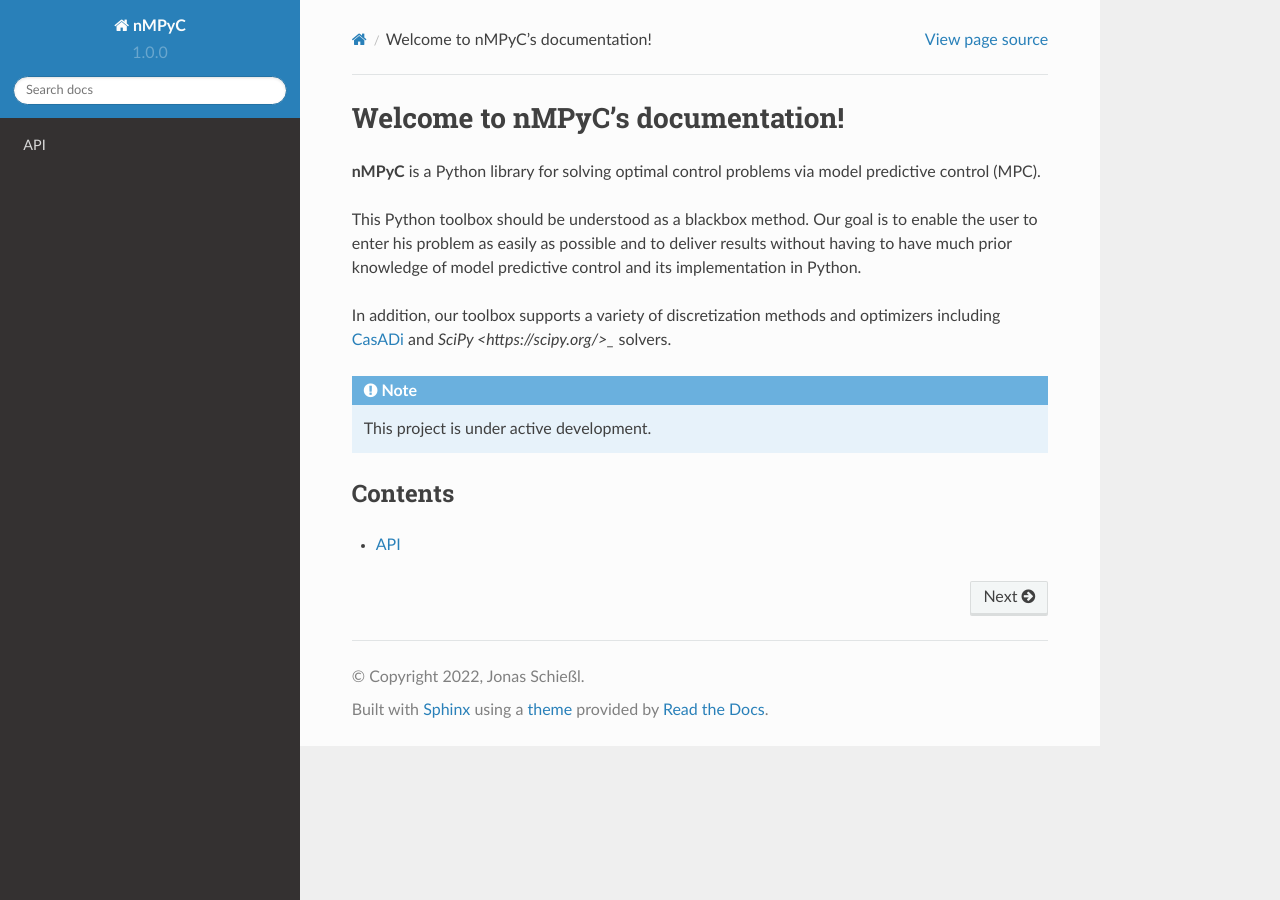
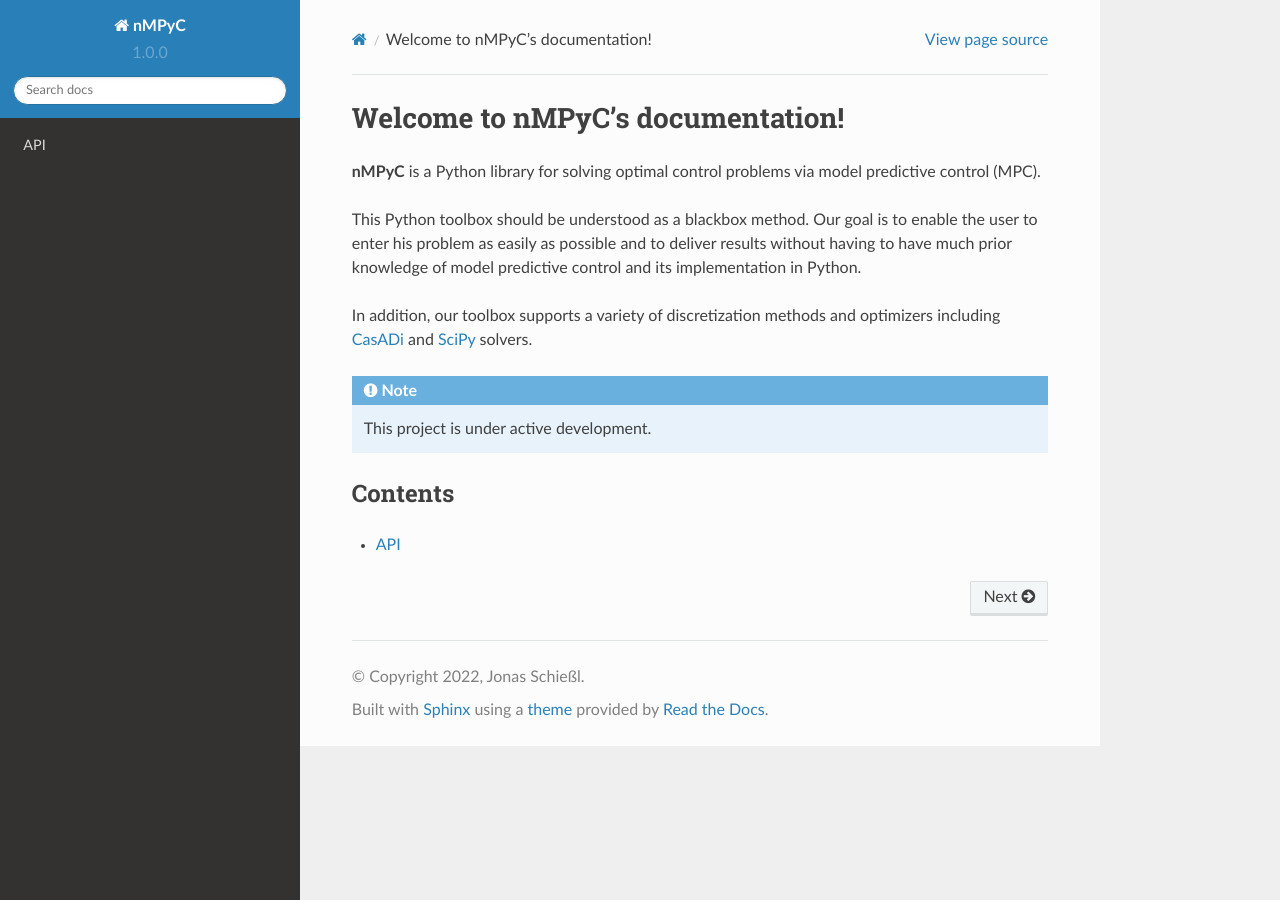
Before and after one commit to nMPyC/nmpyc, a Sphinx documentation site: the page built from docs/source/index.rst, in a window 1280 px wide. Built offline with Sphinx 7.4.7 and the Read the Docs theme 2.0.0, drawn with Linux system fonts in a browser that asks for light colours.

Commit message:
Update index.rst

```diff
--- a/docs/source/index.rst
+++ b/docs/source/index.rst
@@ -6,7 +6,7 @@ Welcome to nMPyC's documentation!
 This Python toolbox should be understood as a blackbox method.
 Our goal is to enable the user to enter his problem as easily as possible and to deliver results without having to have much prior knowledge of model predictive control and its implementation in Python.
 
-In addition, our toolbox supports a variety of discretization methods and optimizers including `CasADi <https://web.casadi.org/>`_ and `SciPy <https://scipy.org/>_` solvers.
+In addition, our toolbox supports a variety of discretization methods and optimizers including `CasADi <https://web.casadi.org/>`_ and `SciPy <https://scipy.org/>`_ solvers.
 
 .. note::
 
```
